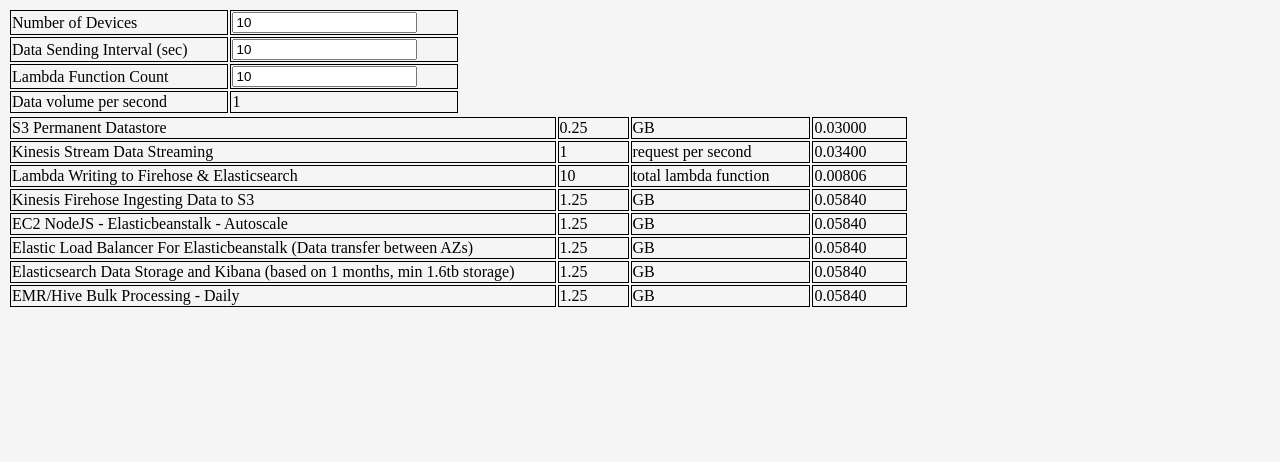
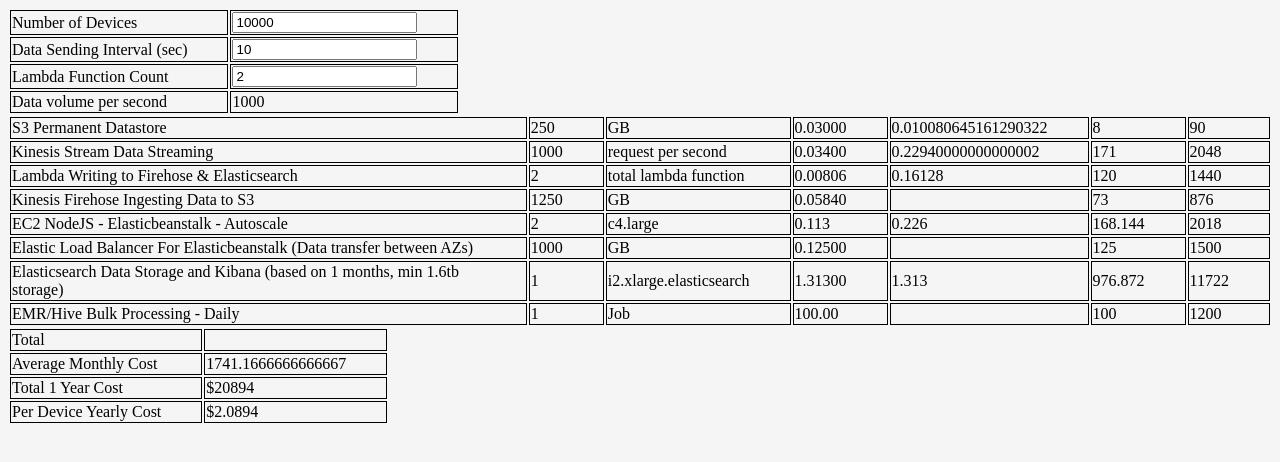
Before and after one commit to vngrs/iot-price-calculator, a React app: page / in a window 1280 px wide. Shown: the top 462 px of the page. Built offline with nearby package versions, Linux system fonts and the light colour scheme.

Commit message:
result table completed with all result give true values

```diff
--- a/src/Components/App.js
+++ b/src/Components/App.js
@@ -2,6 +2,7 @@ import _ from 'lodash';
 import React, {Component} from 'react';
 import InputTable from './InputTable';
 import ComponentTable from './ComponentsTable';
+import ResultTable from './ResultTable';
 import { createStore } from 'redux';
 import inputs from '../Reducers/inputs'
 import components from '../Reducers/components';
@@ -19,6 +20,7 @@ class App extends Component {
 			<div>
 				<InputTable />
 				<ComponentTable />
+				<ResultTable />
 			</div>
 		);
 	}
--- a/src/Components/ComponentsTable.js
+++ b/src/Components/ComponentsTable.js
@@ -10,6 +10,9 @@ const components_table = [
     cb: (state) => 0.25 * (state.inputs.number_of_devices / state.inputs.data_interval),
 		typeOf: "GB",
 		price_instance: "0.03000",
+    hourly_total: (state) => (0.25 * (state.inputs.number_of_devices / state.inputs.data_interval) * 0.03000) / 744,
+    monthly_total: (state) => Math.ceil(0.25 * (state.inputs.number_of_devices / state.inputs.data_interval) * 0.03000),
+    yearly_total: (state) => 12 * (0.25 * (state.inputs.number_of_devices / state.inputs.data_interval) * 0.03000)
   },
   {
     text: 'Kinesis Stream Data Streaming',
@@ -18,6 +21,9 @@ const components_table = [
     cb: (state) => state.inputs.number_of_devices / state.inputs.data_interval,
 		typeOf:  "request per second",
 		price_instance: "0.03400",
+    hourly_total:(state) => (Math.max(Math.ceil(state.inputs.lambda_count / 2),Math.ceil(state.inputs.number_of_devices / state.inputs.data_interval) / 5000) * 10 * 0.017) + ((state.inputs.number_of_devices / state.inputs.data_interval) * 60 * 60 / 1000000 * 0.0165),
+    monthly_total:(state) => Math.ceil(744 * ((Math.max(Math.ceil(state.inputs.lambda_count / 2),Math.ceil(state.inputs.number_of_devices / state.inputs.data_interval) / 5000) * 10 * 0.017) + ((state.inputs.number_of_devices / state.inputs.data_interval) * 60 * 60 / 1000000 * 0.0165))),
+    yearly_total:(state) => Math.round(12 * (744 * ((Math.max(Math.ceil(state.inputs.lambda_count / 2),Math.ceil(state.inputs.number_of_devices / state.inputs.data_interval) / 5000) * 10 * 0.017) + ((state.inputs.number_of_devices / state.inputs.data_interval) * 60 * 60 / 1000000 * 0.0165)))),
   },
   {
     text: 'Lambda Writing to Firehose & Elasticsearch',
@@ -26,6 +32,9 @@ const components_table = [
     cb: (state) => state.inputs.lambda_count,
 		typeOf: "total lambda function",
 		price_instance: "0.00806",
+    hourly_total: (state) => state.inputs.lambda_count * Math.ceil(state.inputs.number_of_devices / state.inputs.data_interval / 5000) * 10 * 0.008064,
+    monthly_total: (state) => Math.ceil(744 * (state.inputs.lambda_count * Math.ceil(state.inputs.number_of_devices / state.inputs.data_interval / 5000) * 10 * 0.008064)),
+    yearly_total: (state) => Math.ceil(12 * 744 * (state.inputs.lambda_count * Math.ceil(state.inputs.number_of_devices / state.inputs.data_interval / 5000) * 10 * 0.008064)),
   },
   {
     text: 'Kinesis Firehose Ingesting Data to S3',
@@ -34,51 +43,69 @@ const components_table = [
     cb: (state) => 5 * (0.25 * (state.inputs.number_of_devices / state.inputs.data_interval)),
 		typeOf: "GB",
 		price_instance: "0.05840",
+    hourly_total: (state) => "",
+    monthly_total: (state) => (5 * (0.25 * (state.inputs.number_of_devices / state.inputs.data_interval))) * 0.0584,
+    yearly_total: (state) => 12 * ((5 * (0.25 * (state.inputs.number_of_devices / state.inputs.data_interval))) * 0.0584),
   },
   {
     text: 'EC2 NodeJS - Elasticbeanstalk - Autoscale',
     name: 'ec2_nodejs_elasticbeanstalk_autoscale',
     type: 'result',
-    cb: (state) => 5 * (0.25 * (state.inputs.number_of_devices / state.inputs.data_interval)),
-    typeOf: "GB",
-    price_instance: "0.05840",
+    cb: (state) => Math.ceil((state.inputs.number_of_devices / state.inputs.data_interval) / 500),
+    typeOf: "c4.large",
+    price_instance: 0.11300,
+    hourly_total: (state) => (Math.ceil((state.inputs.number_of_devices / state.inputs.data_interval) / 500)) * 0.11300,
+    monthly_total: (state) => 744 * ((Math.ceil((state.inputs.number_of_devices / state.inputs.data_interval) / 500)) * 0.11300),
+    yearly_total: (state) => Math.ceil(12 * (744 * ((Math.ceil((state.inputs.number_of_devices / state.inputs.data_interval) / 500)) * 0.11300)))
   },
 	{
     text: 'Elastic Load Balancer For Elasticbeanstalk (Data transfer between AZs)',
     name: 'elastic_load_balancer',
     type: 'result',
-    cb: (state) => 5 * (0.25 * (state.inputs.number_of_devices / state.inputs.data_interval)),
+    cb: (state) => state.inputs.number_of_devices / state.inputs.data_interval,
     typeOf: "GB",
-    price_instance: "0.05840",
+    price_instance: "0.12500",
+    hourly_total: (state) => "",
+    monthly_total: (state) => (state.inputs.number_of_devices / state.inputs.data_interval) * 0.12500,
+    yearly_total: (state) => 12 * ((state.inputs.number_of_devices / state.inputs.data_interval) * 0.12500)
   },
   {
     text: 'Elasticsearch Data Storage and Kibana (based on 1 months, min 1.6tb storage)',
     name: 'elasticsearch_data_storage',
     type: 'result',
-    cb: (state) => 5 * (0.25 * (state.inputs.number_of_devices / state.inputs.data_interval)),
-    typeOf: "GB",
-    price_instance: "0.05840",
+    cb: (state) => Math.ceil((state.inputs.number_of_devices / state.inputs.data_interval) / 1000),
+    typeOf: "i2.xlarge.elasticsearch",
+    price_instance: "1.31300",
+    hourly_total: (state) => (Math.ceil((state.inputs.number_of_devices / state.inputs.data_interval) / 1000)) * 1.31300,
+    monthly_total: (state) => 744 * ((Math.ceil((state.inputs.number_of_devices / state.inputs.data_interval) / 1000)) * 1.31300),
+    yearly_total: (state) => Math.round(12 * (744 * ((Math.ceil((state.inputs.number_of_devices / state.inputs.data_interval) / 1000)) * 1.31300)))
   },
   {
     text: 'EMR/Hive Bulk Processing - Daily',
     name: 'emr_hive_bulk_processing_daily',
     type: 'result',
-    cb: (state) => 5 * (0.25 * (state.inputs.number_of_devices / state.inputs.data_interval)),
-    typeOf: "GB",
-    price_instance: "0.05840",
+    cb: (state) => 1,
+    typeOf: "Job",
+    price_instance: "100.00",
+    hourly_total: (state) => "",
+    monthly_total: (state) => (Math.ceil((state.inputs.number_of_devices / state.inputs.data_interval) / 1000)) * 100,
+    yearly_total: (state) => 12 * ((Math.ceil((state.inputs.number_of_devices / state.inputs.data_interval) / 1000)) * 100)
   },
 
-]
+];
 
 class ComponentsTable extends Component {
   renderRow(thisInput) {
-    let result, typeOf, price_instance;
+    let result, typeOf, price_instance, hourly_total, monthly_total, yearly_total;
 
     switch(thisInput.type) {
       case 'result':
         result = <div ref={thisInput.name}>{thisInput.cb(this.props.state)}</div>;
 				typeOf = <div>{thisInput.typeOf}</div>;
-				price_instance = <div>{thisInput.price_instance}</div>
+				price_instance = <div>{thisInput.price_instance}</div>;
+				hourly_total = <div>{thisInput.hourly_total(this.props.state)}</div>;
+        monthly_total = <div>{thisInput.monthly_total(this.props.state)}</div>;
+        yearly_total = <div>{thisInput.yearly_total(this.props.state)}</div>
         break;
     }
 
@@ -88,6 +115,9 @@ class ComponentsTable extends Component {
 				<td>{result}</td>
 				<td>{typeOf}</td>
 				<td>{price_instance}</td>
+        <td>{hourly_total}</td>
+        <td>{monthly_total}</td>
+        <td>{yearly_total}</td>
 			</tr>
     );
   }
--- a/src/Components/InputTable.js
+++ b/src/Components/InputTable.js
@@ -69,7 +69,7 @@ class InputTable extends Component {
 				key={_.uniqueId()}
 				type="number"
 				name={thisInput.name}
-				onChange={ debounceEventHandler(this.changeInput.bind(this, thisInput.action, thisInput.name), 50) }
+				onChange={ debounceEventHandler(this.changeInput.bind(this, thisInput.action, thisInput.name), 500) }
 				defaultValue={ this.props.inputs[thisInput.name] }
 			/>
     );
@@ -96,7 +96,6 @@ class InputTable extends Component {
 const mapStateToProps = (state) => {
   return {
     inputs: state.inputs,
-		components: state.components
   };
 };
 
--- /dev/null
+++ b/src/Components/ResultTable.js
@@ -0,0 +1,69 @@
+import React, { Component } from 'react';
+import { connect } from 'react-redux'
+import _ from 'lodash';
+
+const result_table = [
+  {
+    text: 'Total',
+    name: 'total',
+    type: 'text',
+  },
+  {
+    text: 'Average Monthly Cost',
+    name: 'average_monthly_cost',
+    type: 'result',
+    lastResult: (state) => (((12 * (0.25 * (state.inputs.number_of_devices / state.inputs.data_interval) * 0.03000))+(Math.round(12 * (744 * ((Math.max(Math.ceil(state.inputs.lambda_count / 2),Math.ceil(state.inputs.number_of_devices / state.inputs.data_interval) / 5000) * 10 * 0.017) + ((state.inputs.number_of_devices / state.inputs.data_interval) * 60 * 60 / 1000000 * 0.0165)))))+(Math.ceil(12 * 744 * (state.inputs.lambda_count * Math.ceil(state.inputs.number_of_devices / state.inputs.data_interval / 5000) * 10 * 0.008064)))+(12 * ((5 * (0.25 * (state.inputs.number_of_devices / state.inputs.data_interval))) * 0.0584))+(Math.ceil(12 * (744 * ((Math.ceil((state.inputs.number_of_devices / state.inputs.data_interval) / 500)) * 0.11300))))+(12 * ((state.inputs.number_of_devices / state.inputs.data_interval) * 0.12500))+(Math.round(12 * (744 * ((Math.ceil((state.inputs.number_of_devices / state.inputs.data_interval) / 1000)) * 1.31300))))+(12 * ((Math.ceil((state.inputs.number_of_devices / state.inputs.data_interval) / 1000)) * 100))) / 12),
+  },
+  {
+    text: 'Total 1 Year Cost',
+    name: 'total_1_year_cost',
+    type: 'result',
+    lastResult: (state) => "$" + ((12 * (0.25 * (state.inputs.number_of_devices / state.inputs.data_interval) * 0.03000))+(Math.round(12 * (744 * ((Math.max(Math.ceil(state.inputs.lambda_count / 2),Math.ceil(state.inputs.number_of_devices / state.inputs.data_interval) / 5000) * 10 * 0.017) + ((state.inputs.number_of_devices / state.inputs.data_interval) * 60 * 60 / 1000000 * 0.0165)))))+(Math.ceil(12 * 744 * (state.inputs.lambda_count * Math.ceil(state.inputs.number_of_devices / state.inputs.data_interval / 5000) * 10 * 0.008064)))+(12 * ((5 * (0.25 * (state.inputs.number_of_devices / state.inputs.data_interval))) * 0.0584))+(Math.ceil(12 * (744 * ((Math.ceil((state.inputs.number_of_devices / state.inputs.data_interval) / 500)) * 0.11300))))+(12 * ((state.inputs.number_of_devices / state.inputs.data_interval) * 0.12500))+(Math.round(12 * (744 * ((Math.ceil((state.inputs.number_of_devices / state.inputs.data_interval) / 1000)) * 1.31300))))+(12 * ((Math.ceil((state.inputs.number_of_devices / state.inputs.data_interval) / 1000)) * 100)))
+  },
+  {
+    text: 'Per Device Yearly Cost',
+    name: 'per_device_yearly_cost',
+    type: 'result',
+    lastResult: (state) => '$' + (((12 * (0.25 * (state.inputs.number_of_devices / state.inputs.data_interval) * 0.03000))+(Math.round(12 * (744 * ((Math.max(Math.ceil(state.inputs.lambda_count / 2),Math.ceil(state.inputs.number_of_devices / state.inputs.data_interval) / 5000) * 10 * 0.017) + ((state.inputs.number_of_devices / state.inputs.data_interval) * 60 * 60 / 1000000 * 0.0165)))))+(Math.ceil(12 * 744 * (state.inputs.lambda_count * Math.ceil(state.inputs.number_of_devices / state.inputs.data_interval / 5000) * 10 * 0.008064)))+(12 * ((5 * (0.25 * (state.inputs.number_of_devices / state.inputs.data_interval))) * 0.0584))+(Math.ceil(12 * (744 * ((Math.ceil((state.inputs.number_of_devices / state.inputs.data_interval) / 500)) * 0.11300))))+(12 * ((state.inputs.number_of_devices / state.inputs.data_interval) * 0.12500))+(Math.round(12 * (744 * ((Math.ceil((state.inputs.number_of_devices / state.inputs.data_interval) / 1000)) * 1.31300))))+(12 * ((Math.ceil((state.inputs.number_of_devices / state.inputs.data_interval) / 1000)) * 100)))  / state.inputs.number_of_devices),
+  }
+];
+
+class ResultTable extends Component {
+  constructor(props) {
+    super(props);
+  }
+  renderRow(thisInput) {
+    let lastResult;
+
+    switch(thisInput.type) {
+      case 'result':
+        lastResult = <div>{thisInput.lastResult(this.props.state)}</div>;
+        break;
+    }
+    return (
+      <tr key={_.uniqueId()}>
+        <td>{thisInput.text}</td>
+        <td>{lastResult}</td>
+      </tr>
+    );
+  }
+
+  render() {
+    const rows = result_table.map(total => this.renderRow(total));
+    return (
+      <table>
+        <tbody>
+        { rows }
+        </tbody>
+      </table>
+    )
+  }
+}
+const mapStateToProps = (state) => {
+  return {
+    state,
+  };
+};
+export default connect(
+  mapStateToProps,
+)(ResultTable);
--- a/src/Reducers/components.js
+++ b/src/Reducers/components.js
@@ -6,9 +6,10 @@ const initialState = {
   kinesis_stream_data_streaming: 10,
   lambda_writing_to_firehose_elasticsearch: 10,
   kinesis_firehose_ingesting_data_to_s3: 10
+
 };
 
-function inputs (state = initialState, action) {
+function components (state = initialState, action) {
   switch (action.type) {
     case set_s3_permanent_datastore_action:
       return _.merge(_.cloneDeep(state), { s3_permanent_datastore: action.number });
@@ -25,4 +26,4 @@ function inputs (state = initialState, action) {
   }
   return state;
 }
-export default inputs;
+export default components;
--- a/src/Reducers/index.js
+++ b/src/Reducers/index.js
@@ -1,10 +1,12 @@
 import { combineReducers } from 'redux';
 import inputs from './inputs';
 import components from './components';
+import results from './results';
 
 const iotCalc = combineReducers({
   inputs,
-  components
+  components,
+  results
 });
 
 export default iotCalc;
--- a/src/Reducers/inputs.js
+++ b/src/Reducers/inputs.js
@@ -2,10 +2,10 @@ import _ from 'lodash';
 import { set_number_of_devices_action, set_data_interval_action, set_lambda_function_count_action, set_data_vol_per_sec_action, set_s3_permanent_datastore_action } from '../Actions/inputTable';
 
 const initialState = {
-  number_of_devices: 10,
+  number_of_devices: 10000,
   data_interval: 10,
-  lambda_count: 10,
-  data_vol_per_sec: 10
+  lambda_count: 2,
+  data_vol_per_sec: 1000
 };
 
 function inputs (state = initialState, action) {
```
Also changed, not shown: src/Reducers/results.js (added).
